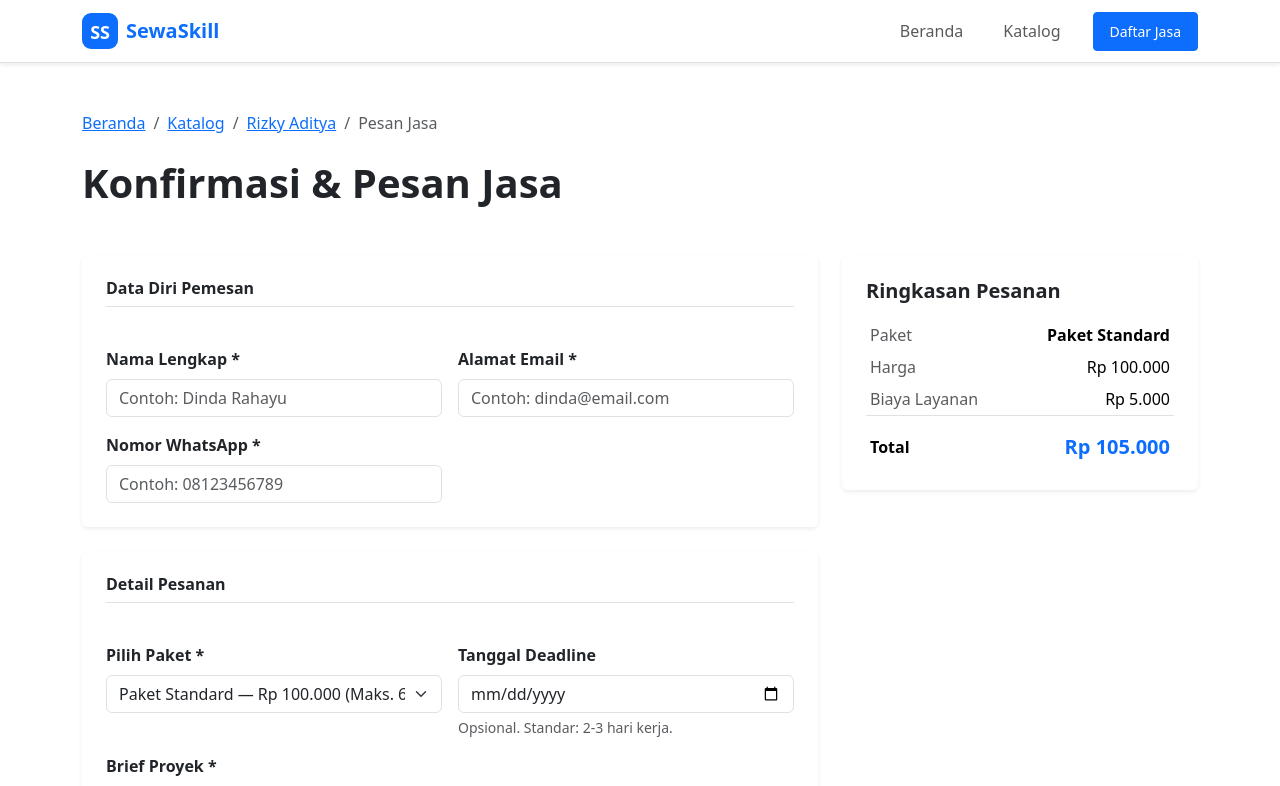
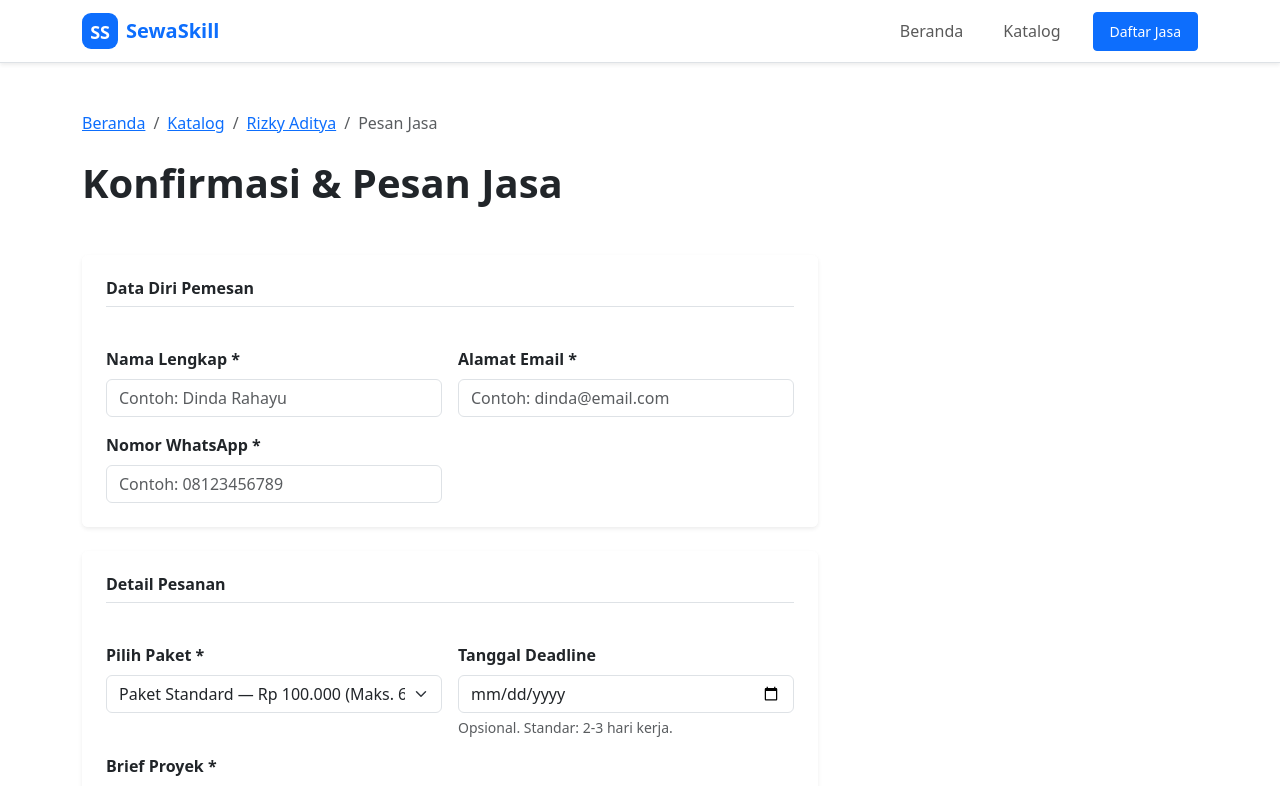
Before and after one commit to fadhilr2/TUBES_PENGWEB_KELOMPOK_1, a React (Vite) app: page /order in a window 1280 px wide. Shown: the top 786 px of the page. Built offline with nearby package versions, Linux system fonts and the light colour scheme; the HTML template or start-up script is replaced by a standard one.

Commit message:
removed table

```diff
--- a/src/pages/OrderPage.jsx
+++ b/src/pages/OrderPage.jsx
@@ -3,8 +3,6 @@
 export default function OrderPage() {
   const [packages, setPackages] = useState([]);
   const [paymentMethods, setPaymentMethods] = useState([]);
-
-  const [usdRate, setUsdRate] = useState(null);
 
   const [selectedPackageId, setSelectedPackageId] = useState('');
   const [formData, setFormData] = useState({
@@ -16,8 +14,6 @@
     metode_bayar: 'bca',
   });
   const [orderResult, setOrderResult] = useState(null);
-
-  const pkg = packages.find((p) => p.id === selectedPackageId) || null;
 
 
   useEffect(() => {
@@ -235,37 +231,6 @@
             </form>
           </div>
 
-          <div className="col-lg-4">
-            <aside className="card border-0 shadow-sm sticky-top" style={{ top: '80px' }}>
-              <div className="card-body p-4">
-                <h2 className="h5 fw-semibold mb-3">Ringkasan Pesanan</h2>
-                <table className="table table-sm table-borderless mb-0">
-                  <tbody>
-                    <tr>
-                      <td className="text-muted">Paket</td>
-                      <td className="text-end fw-semibold">{pkg ? pkg.name : '—'}</td>
-                    </tr>
-                    <tr>
-                      <td className="text-muted">Harga</td>
-                      <td className="text-end">{pkg ? formatRupiah(pkg.price) : '—'}</td>
-                    </tr>
-                    <tr>
-                      <td className="text-muted">Biaya Layanan</td>
-                      <td className="text-end">{pkg ? formatRupiah(pkg.fee) : '—'}</td>
-                    </tr>
-                  </tbody>
-                  <tfoot>
-                    <tr className="border-top">
-                      <th scope="row" className="pt-3">Total</th>
-                      <td className="text-end fw-bold text-primary fs-5 pt-3">
-                        {pkg ? formatRupiah(pkg.total) : '—'}
-                      </td>
-                    </tr>
-                  </tfoot>
-                </table>
-              </div>
-            </aside>
-          </div>
         </div>
       </div>
     </main>
```
